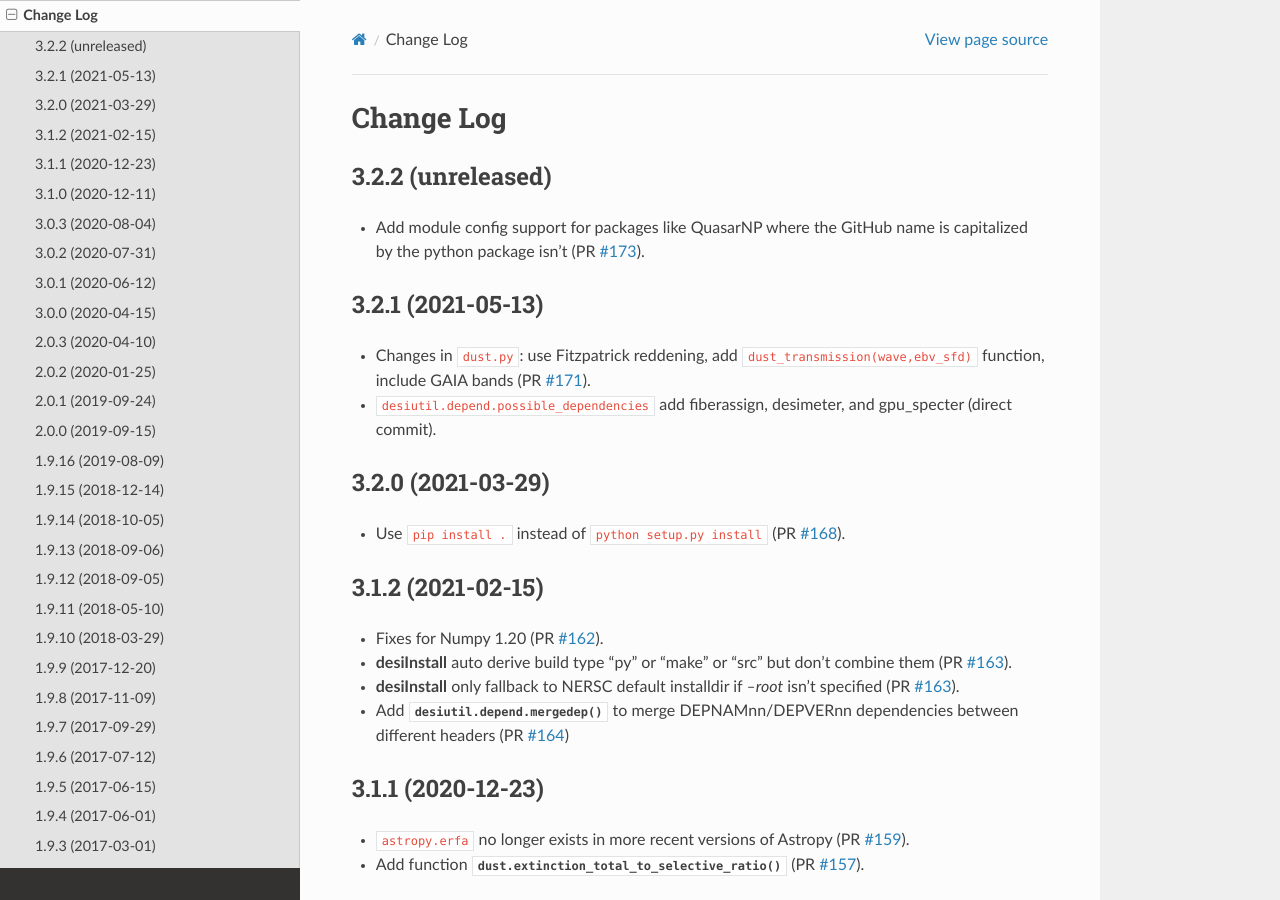
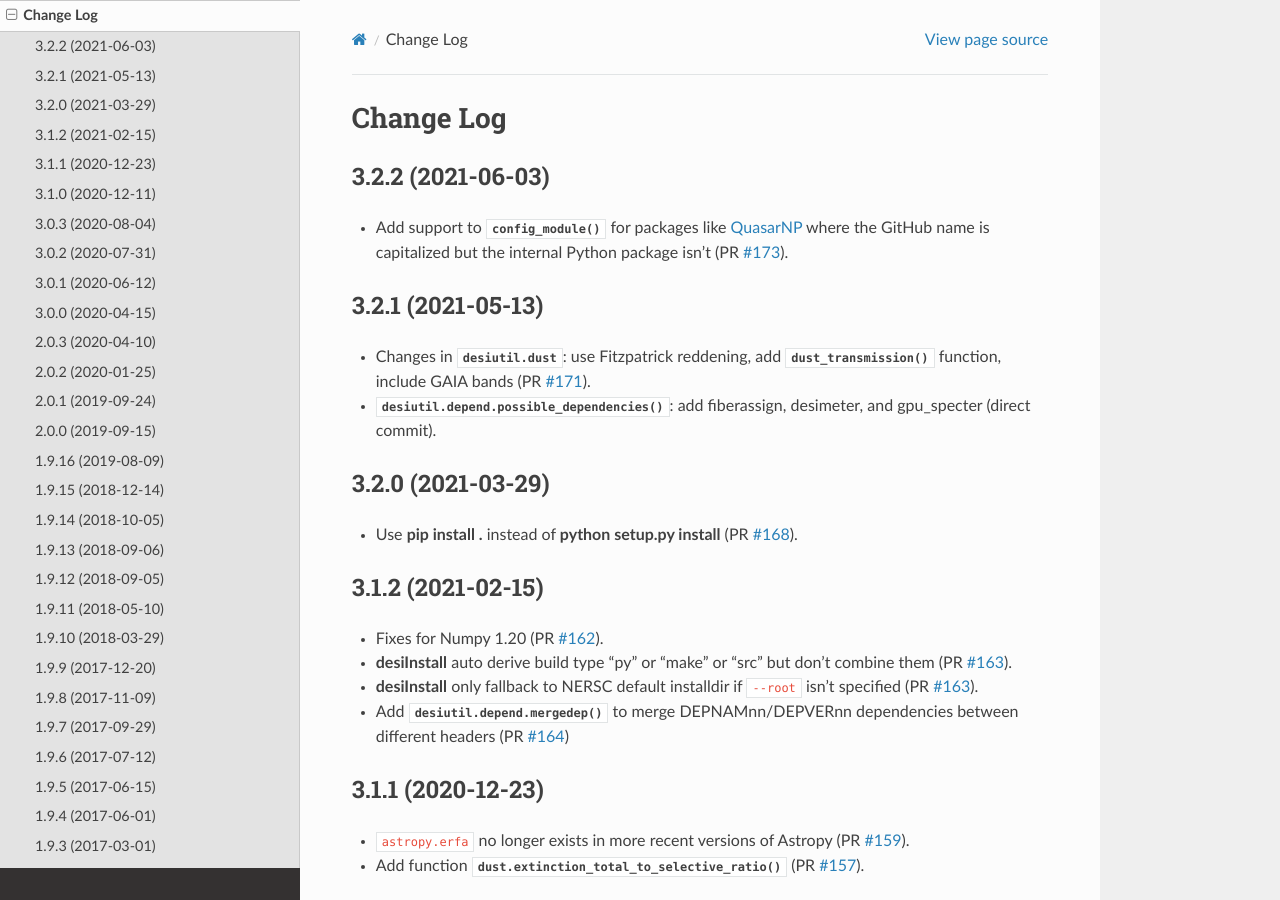
Before and after one commit to desihub/desiutil, a Sphinx documentation site: the page built from doc/changes.rst, in a window 1280 px wide and 900 px high. Built offline with Sphinx 7.4.7 and the Read the Docs theme 2.0.0, drawn with Linux system fonts in a browser that asks for light colours.

Commit message:
preparing for next tag

```diff
--- a/doc/changes.rst
+++ b/doc/changes.rst
@@ -2,20 +2,22 @@
 Change Log
 ==========
 
-3.2.2 (unreleased)
+3.2.2 (2021-06-03)
 ------------------
 
-* Add module config support for packages like QuasarNP where the GitHub
-  name is capitalized by the python package isn't (PR `#173`_).
+* Add support to :func:`~desiutil.modules.config_module` for packages like
+  QuasarNP_ where the GitHub name is capitalized but the internal Python
+  package isn't (PR `#173`_).
 
 .. _`#173`: https://github.com/desihub/desiutil/pull/173
+.. _QuasarNP: https://github.com/desihub/QuasarNP
 
 3.2.1 (2021-05-13)
 ------------------
 
-* Changes in ``dust.py``: use Fitzpatrick reddening, add
-  ``dust_transmission(wave,ebv_sfd)`` function, include GAIA bands (PR `#171`_).
-* ``desiutil.depend.possible_dependencies`` add fiberassign, desimeter, and
+* Changes in :mod:`desiutil.dust`: use Fitzpatrick reddening, add
+  :func:`~desiutil.dust.dust_transmission` function, include GAIA bands (PR `#171`_).
+* :func:`desiutil.depend.possible_dependencies`: add fiberassign, desimeter, and
   gpu_specter (direct commit).
 
 .. _`#171`: https://github.com/desihub/desiutil/pull/171
@@ -23,7 +25,7 @@ Change Log
 3.2.0 (2021-03-29)
 ------------------
 
-* Use ``pip install .`` instead of ``python setup.py install`` (PR `#168`_).
+* Use :command:`pip install .` instead of :command:`python setup.py install` (PR `#168`_).
 
 .. _`#168`: https://github.com/desihub/desiutil/pull/168
 
@@ -34,7 +36,7 @@ Change Log
 * :command:`desiInstall` auto derive build type "py" or "make" or "src"
   but don't combine them (PR `#163`_).
 * :command:`desiInstall` only fallback to NERSC default installdir
-  if `--root` isn't specified (PR `#163`_).
+  if ``--root`` isn't specified (PR `#163`_).
 * Add :func:`desiutil.depend.mergedep` to merge DEPNAMnn/DEPVERnn
   dependencies between different headers (PR `#164`_)
 
--- a/py/desiutil/_version.py
+++ b/py/desiutil/_version.py
@@ -1 +1 @@
-__version__ = '3.2.1.dev938'
+__version__ = '3.2.2'
```
